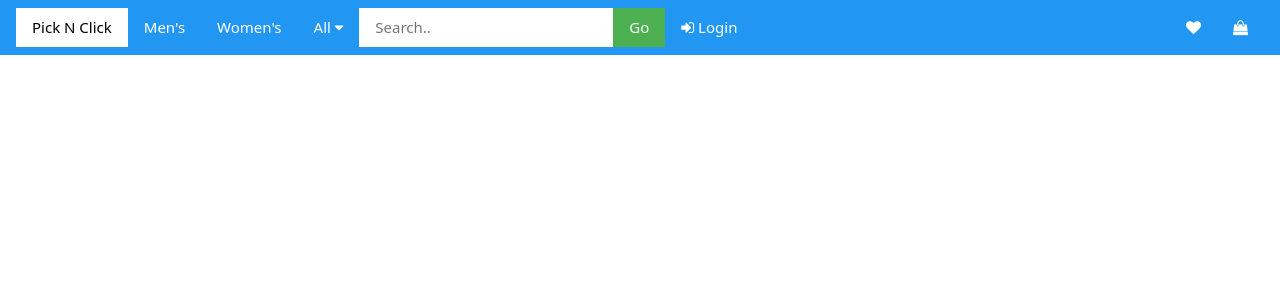
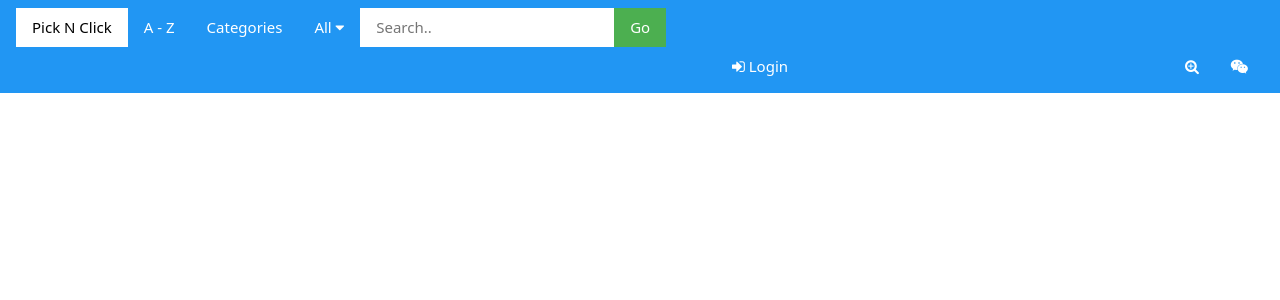
Before and after one commit to kefcabz/Pick-n-Click, a PHP site: page /main.php in a window 1280 px wide. Shown: the top 300 px of the page. Run offline with PHP 8.4, Linux system fonts and the light colour scheme.

Commit message:
add users.sql

```diff
--- a/main.php
+++ b/main.php
@@ -9,11 +9,8 @@
     <link rel="stylesheet" href="mystyles.css">
     <link rel="icon" type="image/x-icon" href="https://i.imgur.com/L1o4bPB.png">
     <style>
-        .find-us-button {
-            position: fixed;
-            top: 32px;
-            right: 120px;
-            z-index: 1000;
+        .loginmargin {
+            margin-left: 700px;
         }
     </style>
 </head>
@@ -23,8 +20,8 @@
     <a href="index.php" class="w3-bar-item w3-button w3-mobile w3-white">
         Pick N Click <span style="font-size: 12px; color: white;"></span>
     </a>
-    <a href="mens.php" class="w3-bar-item w3-button w3-mobile">Men's</a>
-    <a href="womens.php" class="w3-bar-item w3-button w3-mobile">Women's</a>
+    <a href="mens.php" class="w3-bar-item w3-button w3-mobile">A - Z</a>
+    <a href="womens.php" class="w3-bar-item w3-button w3-mobile">Categories</a>
     <div class="w3-dropdown-hover w3-mobile">
         <button class="w3-button">All <i class="fa fa-caret-down"></i></button>
         <div class="w3-dropdown-content w3-bar-block w3-grey">
@@ -36,16 +33,16 @@
     <input type="text" class="w3-bar-item w3-input" placeholder="Search..">
     <a href="#" class="w3-bar-item w3-button w3-green">Go</a>
     <?php if (!isset($_SESSION['logged_in']) || $_SESSION['logged_in'] !== true): ?>
-        <a href="login.php" class="w3-bar-item w3-button loginmargin">
+        <a href="#" class="w3-bar-item w3-button loginmargin">
             <i class="fa fa-sign-in"></i> Login
         </a>
     <?php else: ?>
-        <a href="logout.php" class="w3-bar-item w3-button loginmargin">
+        <a href="#" class="w3-bar-item w3-button loginmargin">
             <i class="fa fa-sign-out"></i> Logout
         </a>
     <?php endif; ?>
-    <a href="cart.php" class="w3-bar-item w3-button w3-right">
-        <i class="fa fa-shopping-bag"></i>
-        <a href="wish.php" class="w3-bar-item w3-button w3-right">
-            <i class="fa fa-heart"></i>
+    <a href="#" class="w3-bar-item w3-button w3-right">
+        <i class="fa fa-wechat"></i>
+        <a href="#" class="w3-bar-item w3-button w3-right">
+            <i class="fa fa-search-plus"></i>
             <a/>
```
